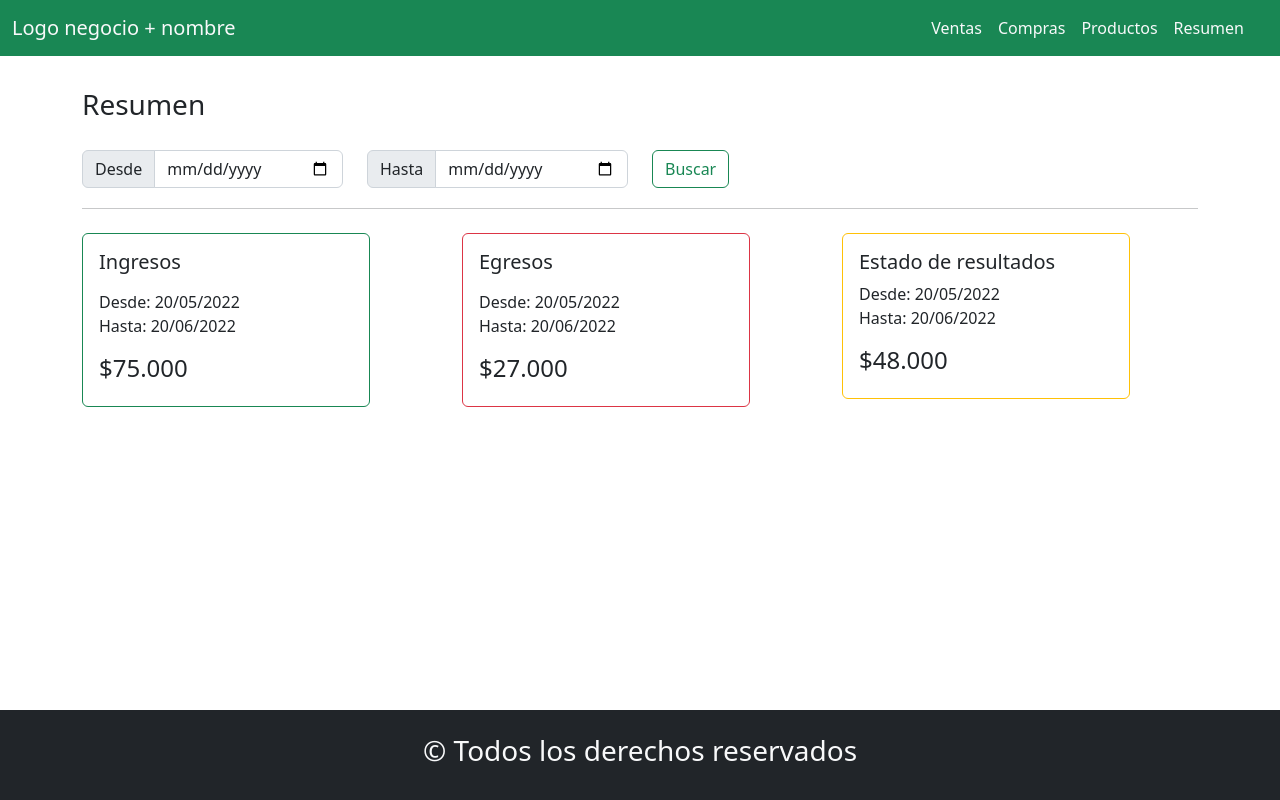
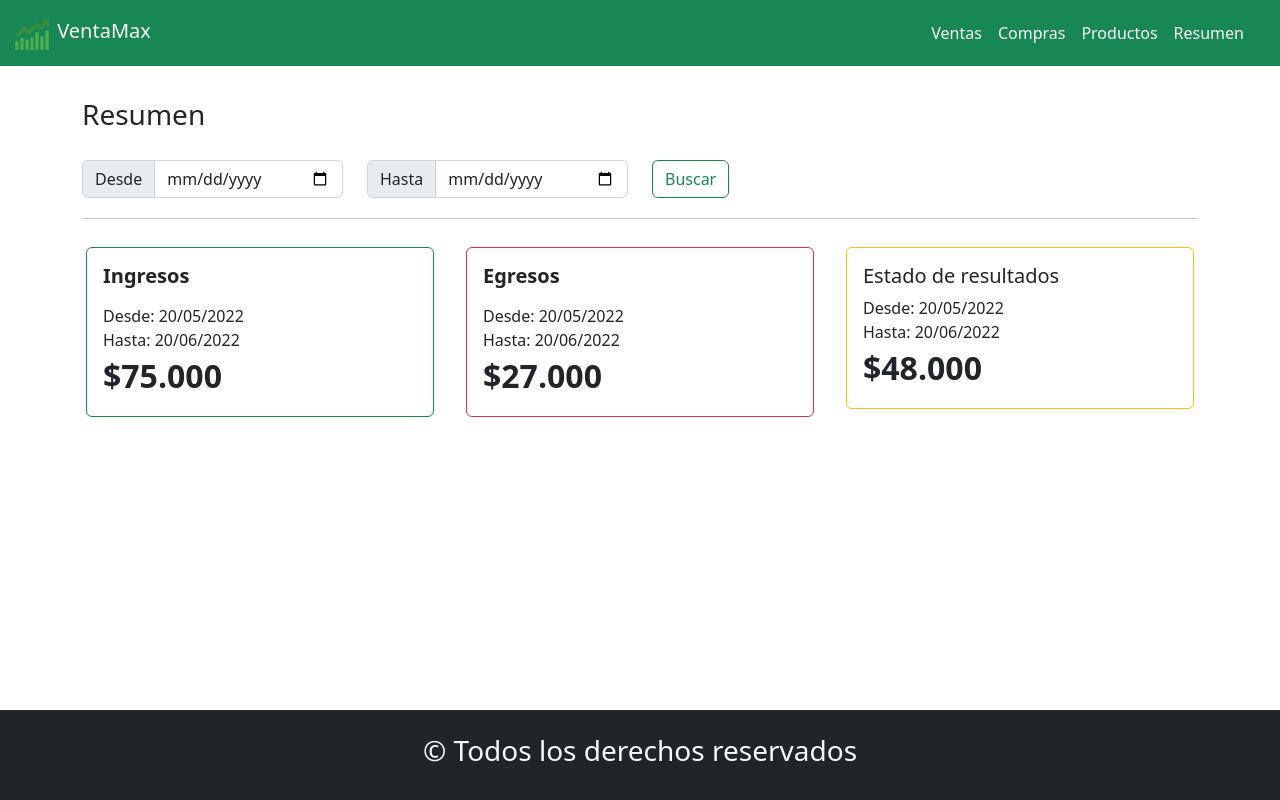
Before and after one commit to joaquin-fuentes/proyectoFinalProgramacion3, a React (Vite) app: page /resumen in a window 1280 px wide. Built offline with nearby package versions, Linux system fonts and the light colour scheme.

Commit message:
agregue icono al menu y cambie tamaño de letras de card de resumen

```diff
--- a/src/components/common/Menu.jsx
+++ b/src/components/common/Menu.jsx
@@ -2,6 +2,8 @@
 import { Container, Nav, Navbar } from "react-bootstrap";
 import { Link, NavLink } from "react-router-dom";
 import { useState } from 'react';
+import { FcBullish } from "react-icons/fc";
+
 
 const Menu = () => {
   const [expand, setExpand] = useState(false);
@@ -19,7 +21,7 @@ const Menu = () => {
   return (
     <Navbar bg="success" expand="md" className="mb-3">
       <Container fluid>
-        <Navbar.Brand as={Link} to={"/"} className="text-light">Logo negocio + nombre</Navbar.Brand>
+        <Navbar.Brand as={Link} to={"/"} className="text-light"><FcBullish className="fs-1"/> VentaMax</Navbar.Brand>
         <Navbar.Toggle aria-controls="navbar-nav" onClick={toggleExpand} />
         <Navbar.Collapse id="navbar-nav" className={expand ? "show" : ""}>
           <Nav className="justify-content-end flex-grow-1 pe-3">
--- a/src/components/views/Inicio.jsx
+++ b/src/components/views/Inicio.jsx
@@ -6,12 +6,12 @@ import { Link, NavLink } from "react-router-dom"
 const Inicio = () => {
     return (
         <Container className='main my-3 text-center'>
-            <h2>Bienvenido al Sistema de ventas de "nombre de la empresa"</h2>
+            <h2 className='mb-4'>Bienvenido al Sistema de ventas de "VentaMax"</h2>
             <div className="d-grid gap-2">
-                <NavLink  to={"/ventas"} className={"btn btn-size-lg btn-outline-success"} >VENTAS</NavLink>
-                <NavLink  to={"/compras"} className={"btn btn-size-lg btn-outline-success"} >COMPRAS</NavLink>
-                <NavLink  to={"/productos"} className={"btn btn-size-lg btn-outline-success"} >PRODUCTOS</NavLink>
-                <NavLink  to={"/resumen"} className={"btn btn-size-lg btn-outline-success"} >RESUMEN</NavLink>
+                <NavLink  to={"/ventas"} className={"mt-2 btn btn-size-lg btn-outline-success"} >VENTAS</NavLink>
+                <NavLink  to={"/compras"} className={"mt-2 btn btn-size-lg btn-outline-success"} >COMPRAS</NavLink>
+                <NavLink  to={"/productos"} className={"mt-2 btn btn-size-lg btn-outline-success"} >PRODUCTOS</NavLink>
+                <NavLink  to={"/resumen"} className={"mt-2 btn btn-size-lg btn-outline-success"} >RESUMEN</NavLink>
             </div>
         </Container>
     );
--- a/src/components/views/Resumen.jsx
+++ b/src/components/views/Resumen.jsx
@@ -33,39 +33,39 @@ const Resumen = () => {
                 </Row>
             </Form>
             <hr />
-            <Row className='mt-4'>
+            <Row className='mt-4 d-flex '>
                 <Col md={4}>
-                    <Card border="success" style={{ width: '18rem' }}>
+                    <Card border="success" className='m-3 m-md-1'>
                         <Card.Body>
-                            <Card.Title className='mb-3'>Ingresos</Card.Title>
+                            <Card.Title className='mb-3 fw-bold'>Ingresos</Card.Title>
                             <Card.Text>
-                              Desde: 20/05/2022 <br />
-                              Hasta: 20/06/2022 <br />
-                                <h4 className='mt-3'>$75.000</h4>
+                                <span>Desde: 20/05/2022</span>  <br />
+                                <span>Hasta: 20/06/2022</span>  <br />
+                                <span className='mt-5 fs-2 fw-bold'>$75.000 </span>
                             </Card.Text>
                         </Card.Body>
                     </Card>
                 </Col>
                 <Col md={4}>
-                    <Card border="danger" style={{ width: '18rem' }}>
+                    <Card border="danger" className='m-3 m-md-1'>
                         <Card.Body>
-                            <Card.Title className='mb-3'>Egresos</Card.Title>
+                            <Card.Title className='mb-3 fw-bold'>Egresos</Card.Title>
                             <Card.Text>
-                              Desde: 20/05/2022 <br />
-                              Hasta: 20/06/2022 <br />
-                                <h4 className='mt-3'>$27.000</h4>
+                                <span>Desde: 20/05/2022</span>  <br />
+                                <span>Hasta: 20/06/2022</span>  <br />
+                                <span className='mt-5 fs-2 fw-bold'>$27.000 </span>
                             </Card.Text>
                         </Card.Body>
                     </Card>
                 </Col>
                 <Col md={4}>
-                    <Card border="warning" style={{ width: '18rem' }}>
+                    <Card border="warning" className='m-3 m-md-1'>
                         <Card.Body>
                             <Card.Title>Estado de resultados</Card.Title>
                             <Card.Text>
-                              Desde: 20/05/2022 <br />
-                              Hasta: 20/06/2022 <br />
-                                <h4 className='mt-3'>$48.000</h4>
+                                <span>Desde: 20/05/2022</span>  <br />
+                                <span>Hasta: 20/06/2022</span>  <br />
+                                <span className='mt-5 fs-2 fw-bold'>$48.000 </span>
                             </Card.Text>
                         </Card.Body>
                     </Card>
```
